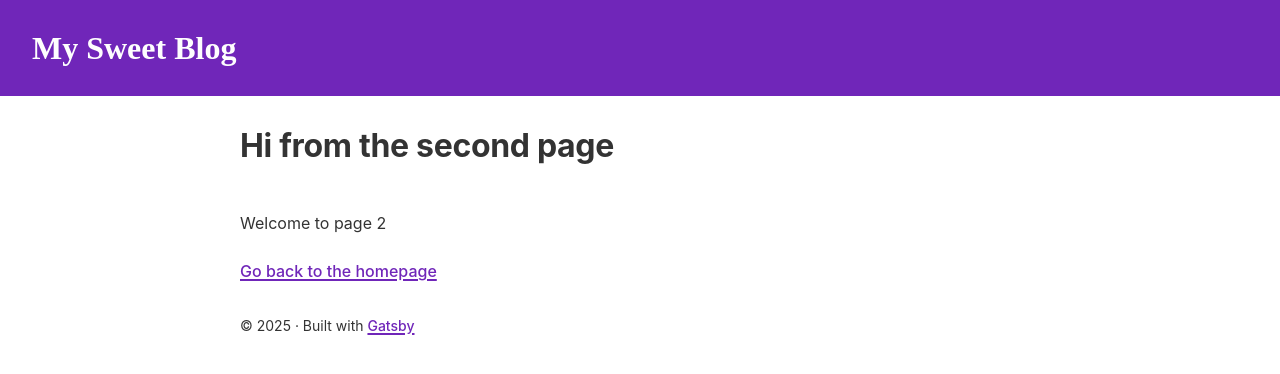
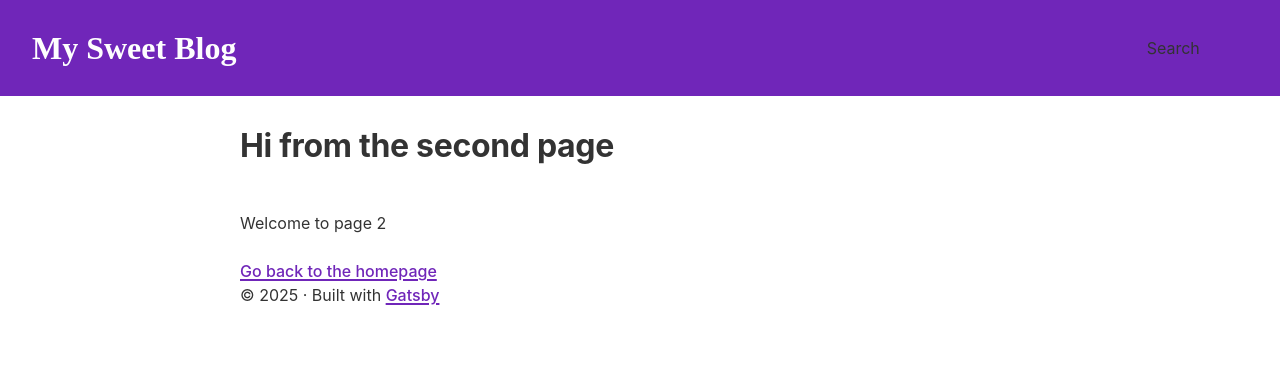
Before and after one commit to itdev164-sp2025/mike-hunsicker, a Gatsby site in the folder blog/: page /page-2 in a window 1280 px wide. Built offline with nearby package versions, Linux system fonts and the light colour scheme; Gatsby itself is replaced by a stand-in of ours.

Commit message:
Completed Activity 7

```diff
--- a/blog/src/components/Header/Header.js
+++ b/blog/src/components/Header/Header.js
@@ -2,6 +2,7 @@ import * as React from "react"
 import { Link } from "gatsby"
 import styled from "styled-components"
 import { H1 } from "../Heading"
+import { Section } from "../Section"
 
 const StyledHeader = styled.header`
   margin: 0 auto;
@@ -20,11 +21,16 @@ const StyledLink = styled(Link)`
 
 const Header = ({ siteTitle }) => (
   <StyledHeader>
+    <Section width={11/12}>
     <StyledLink to="/">
       <H1>
         {siteTitle}
       </H1>
     </StyledLink>
+    </Section>
+    <Section width={1/12}>
+      Search
+    </Section>
   </StyledHeader>
 )
 
--- a/blog/src/components/layout.js
+++ b/blog/src/components/layout.js
@@ -5,16 +5,13 @@ import styled, { ThemeProvider } from "styled-components"
 import { Header } from "./Header"
 import "./layout.css"
 import { Gray } from "./themes/Gray"
+import { Main } from './Main'
+import { Footer } from './Footer'
 
 const Content = styled.div`
   margin: 0 auto;
   max-width: var(--size-content);
   padding: var(--size-gutter);
-`
-
-const Footer = styled.footer`
-  margin-top: var(--space-5);
-  font-size: var(--font-sm);
 `
 
 const Layout = ({ children }) => {
@@ -32,7 +29,7 @@ const Layout = ({ children }) => {
     <ThemeProvider theme={Gray} >
       <Header siteTitle={data.site.siteMetadata?.title || `Title`} />
       <Content>
-        <main>{children}</main>
+        <Main>{children}</Main>
         <Footer>
           © {new Date().getFullYear()} &middot; Built with
           {` `}
```
